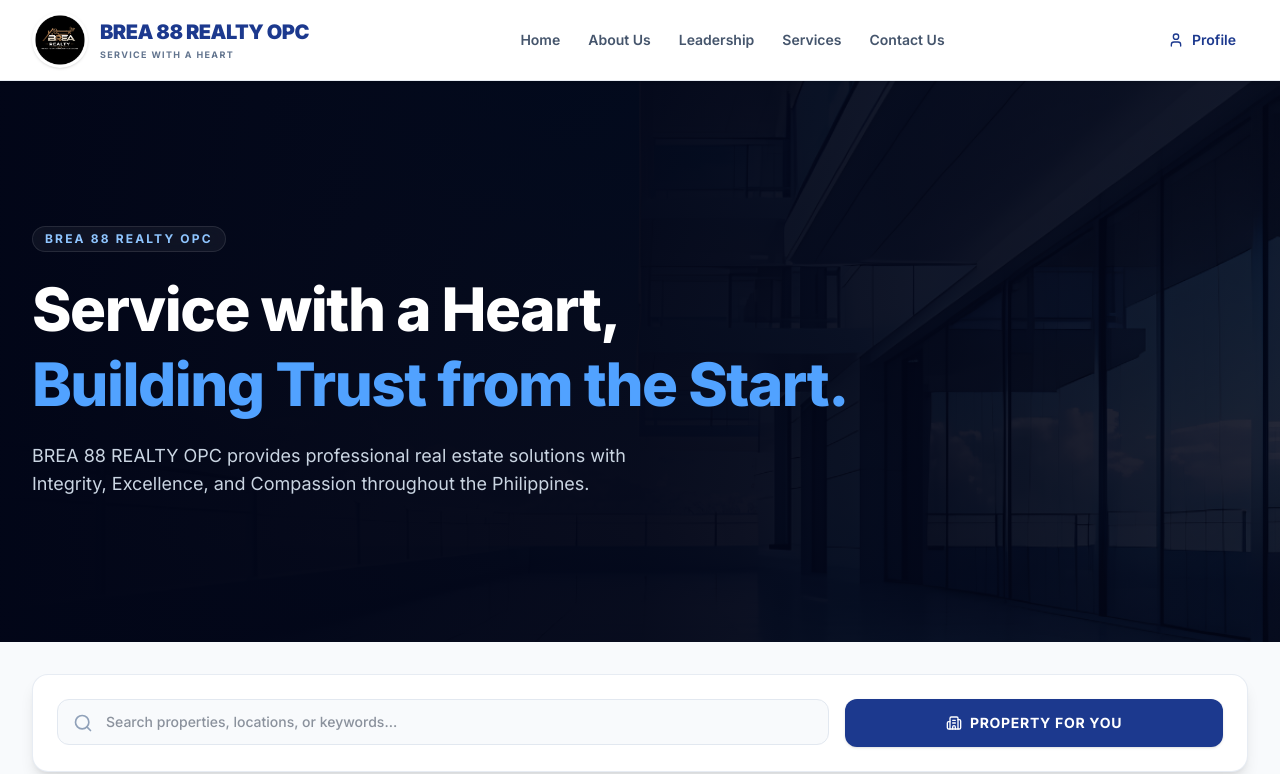
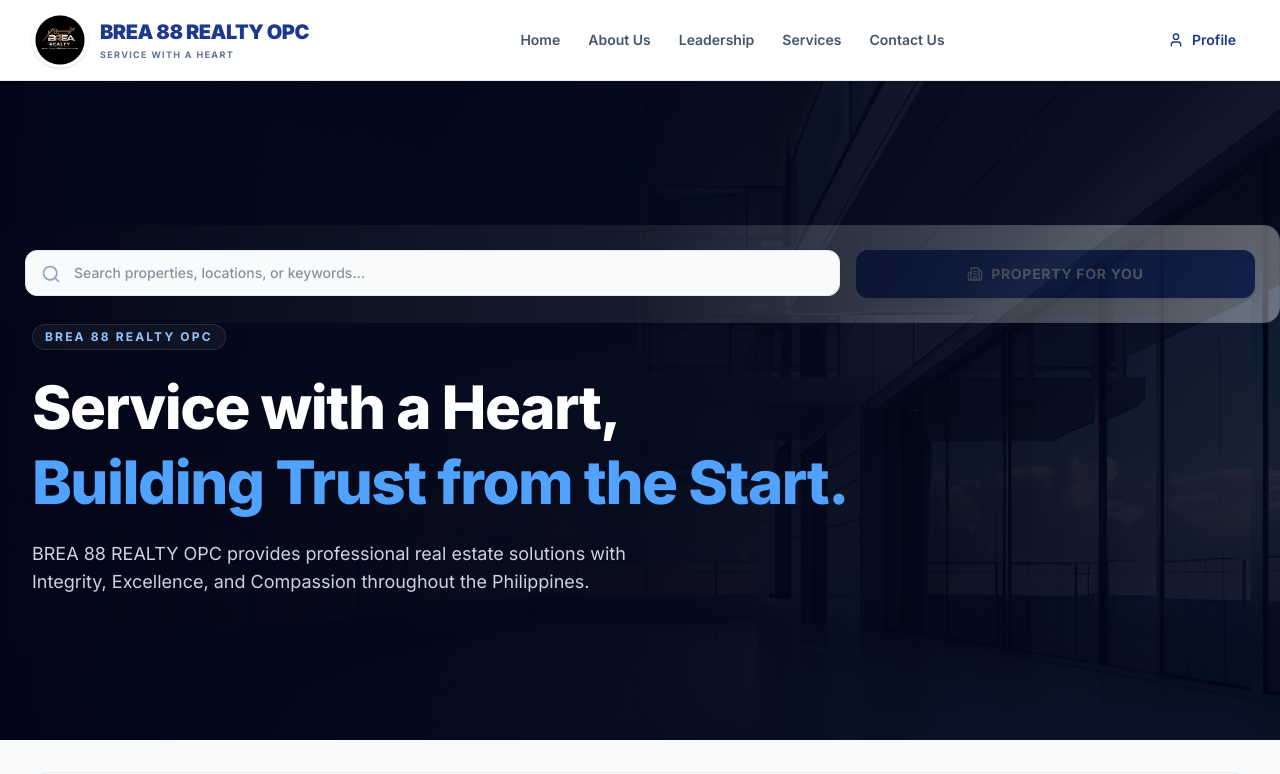
Before and after one commit to cylexnoe/brea88, a Next.js app in the folder brea88/: page / in a window 1280 px wide. Shown: the top 774 px of the page. Built offline with nearby package versions, Linux system fonts and the light colour scheme.

Commit message:
Update page.tsx

```diff
--- a/brea88/src/app/page.tsx
+++ b/brea88/src/app/page.tsx
@@ -300,7 +300,32 @@ export default function HomePage() {
 
           <div className="absolute inset-0 bg-gradient-to-r from-slate-950 via-slate-950/90 to-slate-950/50" />
         </div>
+<div className="space-y-6 rounded-2xl border border-slate-200/80 bg-white p-4 shadow-lg sm:p-6">
 
+          <div className="grid grid-cols-1 gap-4 md:grid-cols-12">
+
+            <div className="relative md:col-span-8">
+              <Search className="absolute left-4 top-3.5 h-5 w-5 text-slate-400" />
+
+              <input
+                type="text"
+                placeholder="Search properties, locations, or keywords..."
+                className="w-full rounded-xl border border-slate-200 bg-slate-50 py-3 pl-12 pr-4 text-sm font-medium text-slate-800 outline-none transition focus:border-blue-600 focus:bg-white focus:ring-2 focus:ring-blue-100"
+              />
+            </div>
+
+            <div className="md:col-span-4">
+              <a
+                href="/marketplace"
+                className="flex min-h-[48px] w-full items-center justify-center gap-2 rounded-xl bg-blue-900 px-6 py-3 text-center text-sm font-bold uppercase tracking-wider text-white shadow-sm transition-all duration-300 hover:-translate-y-0.5 hover:bg-blue-800 hover:shadow-md active:translate-y-0"
+              >
+                <Building2 className="h-4 w-4" />
+                Property For You
+              </a>
+            </div>
+
+          </div>
+        </div>
         <div className="relative mx-auto max-w-7xl px-4 sm:px-6 lg:px-8">
 
           <div className="max-w-4xl text-white">
```
